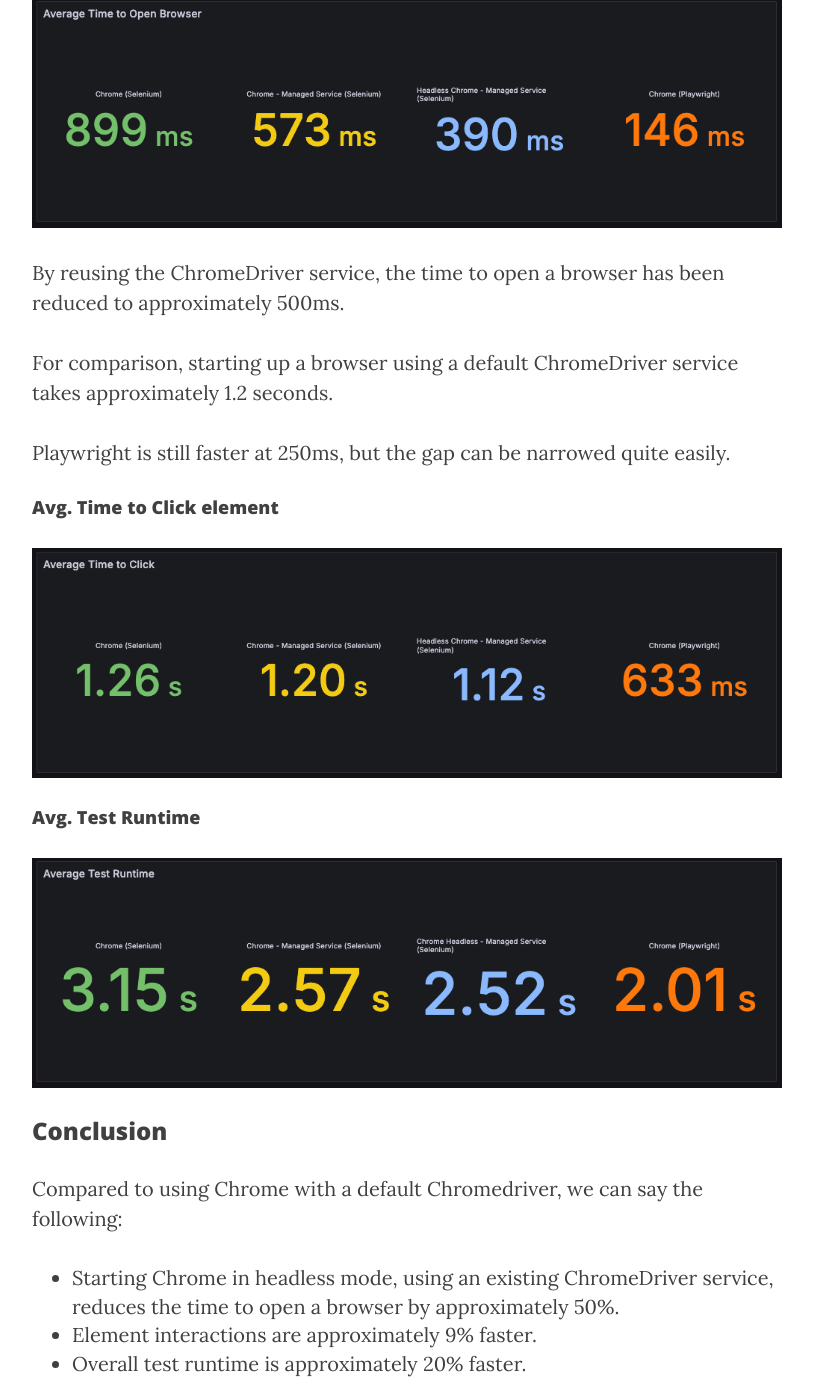
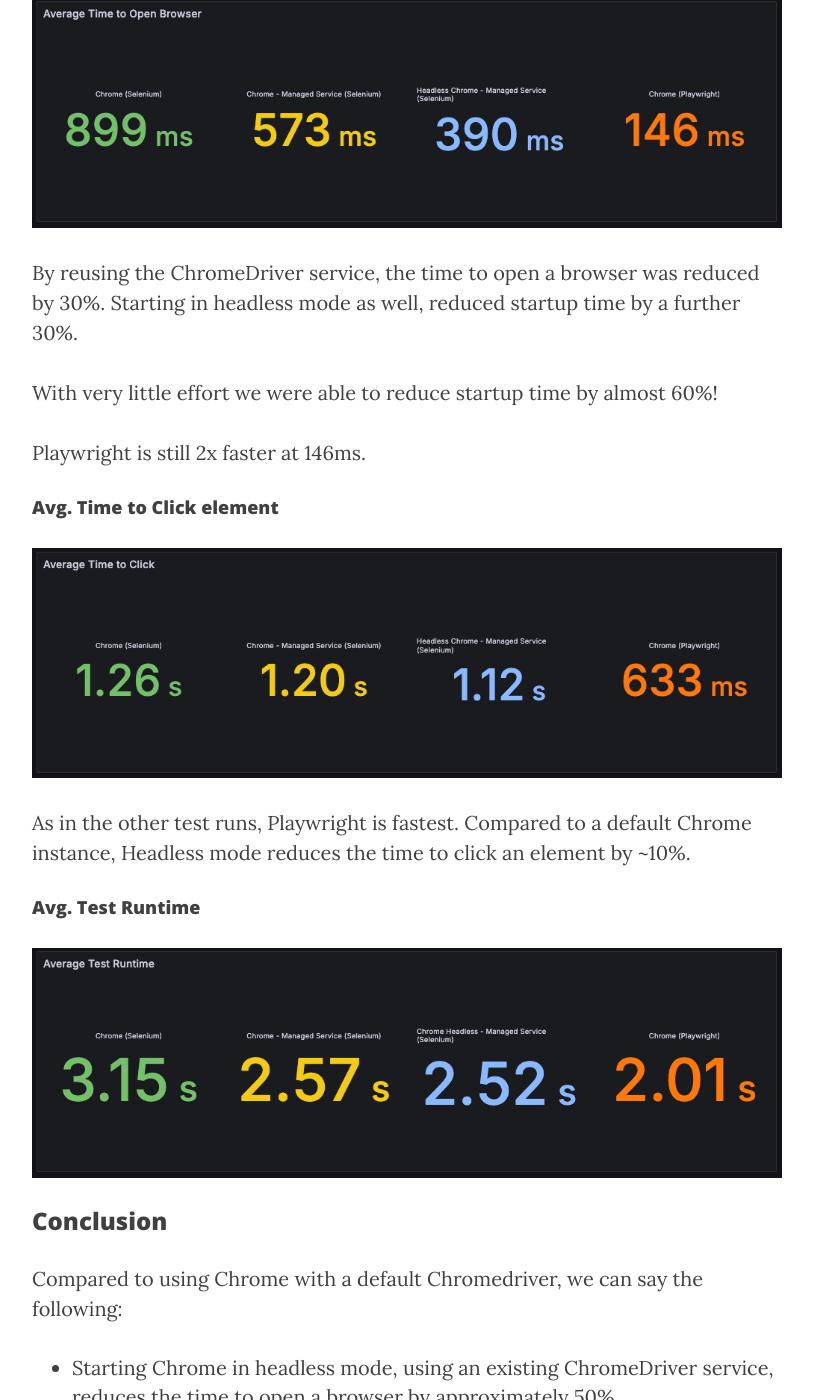
Before and after one commit to testworx/testworx.github.io, a Jekyll site: the page built from _posts/2024/april/2024-04-06-benchmarking-selenium-and-playwright-pt3.markdown, in a window 1280 px wide and 1400 px high, scrolled down 1623 px. Shown: the whole window, without its empty margins (233-1046 px from the left). Built offline with Jekyll 4.4.1, drawn with Linux system fonts in a browser that asks for light colours; nearby versions of some CDN libraries; comment, search, counter and statistics services are not loaded; some of the changed text lies outside the part shown.

Commit message:
Amended some typos / reworded some text

```diff
--- a/_posts/2024/april/2024-04-06-benchmarking-selenium-and-playwright-pt3.markdown
+++ b/_posts/2024/april/2024-04-06-benchmarking-selenium-and-playwright-pt3.markdown
@@ -39,14 +39,16 @@ I extended the **Open()** method to add another config option
 #### Avg. Time to Open Browser
 ![avg-time-to-open-browser.png](/assets/img/2024/april/benchmarks-pt-3/avg-time-to-open-browser.png)
 
-By reusing the ChromeDriver service, the time to open a browser has been reduced to approximately 500ms.
+By reusing the ChromeDriver service, the time to open a browser was reduced by 30%. Starting in headless mode as well, reduced startup time by a further 30%.
 
-For comparison, starting up a browser using a default ChromeDriver service takes approximately 1.2 seconds.
+With very little effort we were able to reduce startup time by almost 60%!
 
-Playwright is still faster at 250ms, but the gap can be narrowed quite easily.
+Playwright is still 2x faster at 146ms.
 
 #### Avg. Time to Click element
 ![avg-time-to-click-element.png](/assets/img/2024/april/benchmarks-pt-3/avg-time-to-click-element.png)
+
+As in the other test runs, Playwright is fastest.  Compared to a default Chrome instance, Headless mode reduces the time to click an element by ~10%.
 
 #### Avg. Test Runtime
 ![avg-test-runtime.png](/assets/img/2024/april/benchmarks-pt-3/avg-test-runtime.png)
@@ -54,7 +56,7 @@ Playwright is still faster at 250ms, but the gap can be narrowed quite easily.
 ### Conclusion
 Compared to using Chrome with a default Chromedriver, we can say the following:
 - Starting Chrome in headless mode, using an existing ChromeDriver service, reduces the time to open a browser by approximately 50%.
-- Element interactions are approximately 9% faster.
+- Element interactions are approximately 10% faster.
 - Overall test runtime is approximately 20% faster.
 
 Compared to Playwright, we can say the following:
```
